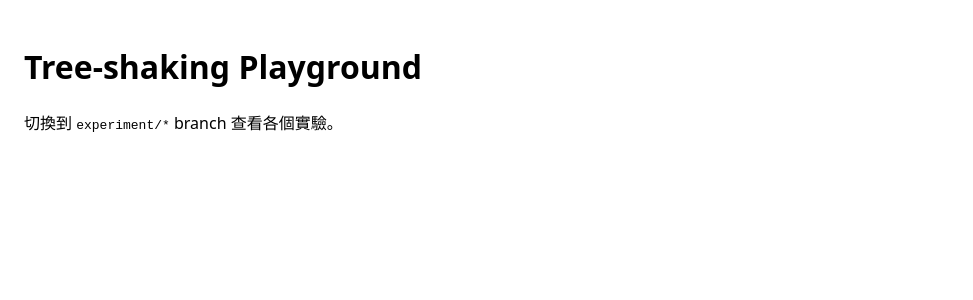
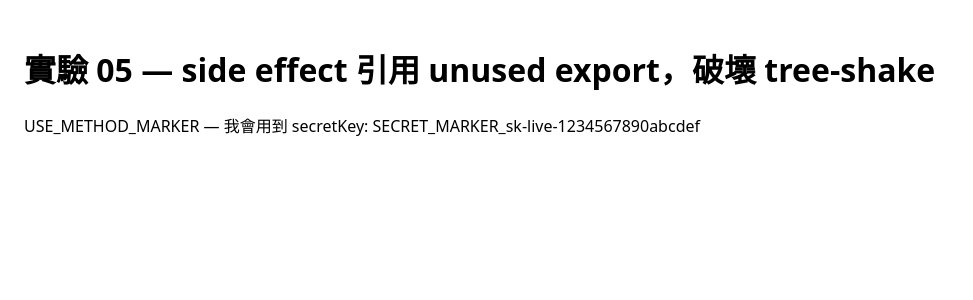
Before and after one commit to Yueh-Lin-Yang/recharts-treeshake-test, a React (Vite) app: page / in a window 1280 px wide. Shown: the top 300 px of the page, without its empty margins (0-973 px from the left). Built offline with nearby package versions, Linux system fonts and the light colour scheme.

Commit message:
🧪 test(esm): module-level secret leaks to bundle as plain text

```diff
--- a/src/App.tsx
+++ b/src/App.tsx
@@ -1,10 +1,10 @@
+import { use } from '@/lib/api';
+
 export function App() {
   return (
     <div style={{ padding: 24 }}>
-      <h1>Tree-shaking Playground</h1>
-      <p>
-        切換到 <code>experiment/*</code> branch 查看各個實驗。
-      </p>
+      <h1>實驗 05 — side effect 引用 unused export，破壞 tree-shake</h1>
+      <p>{use()}</p>
     </div>
   );
 }
--- /dev/null
+++ b/src/lib/api.ts
@@ -0,0 +1,46 @@
+// 模組頂層 side effect：把所有方法註冊到 global registry。
+// 這一行在 import 時必跑，且引用了 unuse，因此 unuse 實作會被保留。
+// (globalThis as Record<string, unknown>).__methodRegistry = { use, unuse };
+
+// 其他常見會破壞 tree-shake 的模組頂層 side effect（任選一種就有同樣效果）：
+
+// 1. console.log / 模組層級日誌
+// console.log('[api] module loaded', { use, unuse });
+
+// 2. 設定全域變數（window / globalThis）
+// (window as any).__api = { use, unuse };
+
+// 3. 改動內建 prototype（polyfill 的常見寫法）
+// Array.prototype.toUseString = function () { return use(); };
+
+// 4. import CSS / 靜態資源（純粹為了引發副作用）
+// import './api.css';
+
+// 5. 模組頂層 new 一個物件（例如建立 EventEmitter、Subject、Map cache）
+// const _cache = new Map<string, Function>();
+// _cache.set('use', use);
+// _cache.set('unuse', unuse);
+
+// 6. 模組頂層立即呼叫工廠函式（無 /*#__PURE__*/ 標註）
+// const _registered = registerAll({ use, unuse });
+
+// 7. 第三方 SDK 模組頂層 init（例：analytics、Sentry）
+// analytics.register('use', use);
+// analytics.register('unuse', unuse);
+
+// 8. 模組頂層執行 IIFE
+// (() => { Object.assign(globalThis, { use, unuse }); })();
+
+export function use() {
+  return `USE_METHOD_MARKER — 我會用到 secretKey: ${secertKey}`;
+}
+
+// ⚠️ 資安陷阱：模組頂層常數即使「看起來只給 use 用」，
+// 只要這個模組被任何地方 import，這個字串就會原封不動進 bundle，
+// 公開 source map / 直接 view source 都能看到。
+// 真實世界例子：API key、JWT secret、第三方 service token 被誤放在 client 端模組。
+const secertKey = 'SECRET_MARKER_sk-live-1234567890abcdef';
+
+export function unuse() {
+  return 'UNUSE_METHOD_MARKER — App 不會用到，但模組頂層 side effect 引用了它，bundler 不敢丟';
+}
```
